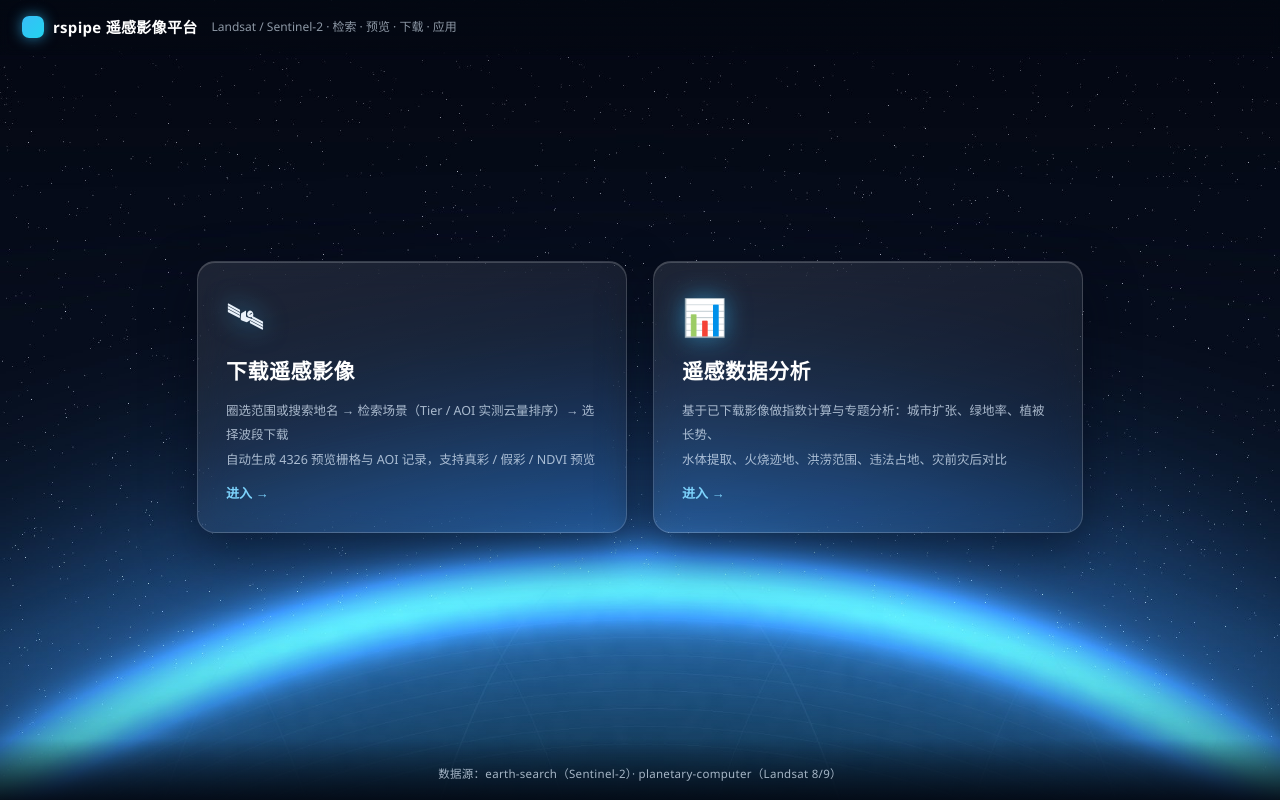
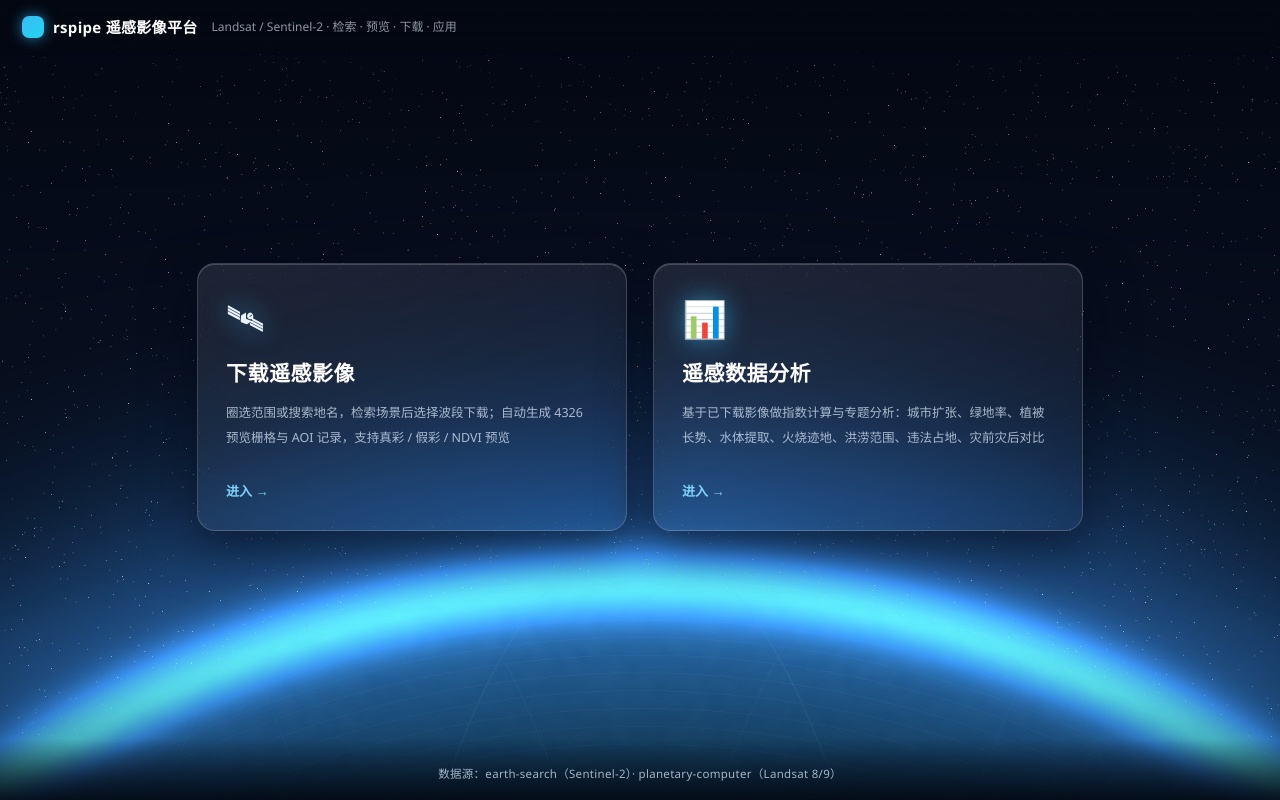
Before and after one commit to srmaper/rspipe, a Vue app in the folder web/: page / in a window 1280 px wide. Built offline with nearby package versions, Linux system fonts and the light colour scheme.

Commit message:
fix: 首页说明文字去掉硬换行，避免中间截断

```diff
--- a/web/src/components/HomePage.vue
+++ b/web/src/components/HomePage.vue
@@ -9,16 +9,14 @@
       <section class="card big" @click="$emit('go', 'download')">
         <div class="ico">🛰</div>
         <h2>下载遥感影像</h2>
-        <p>圈选范围或搜索地名 → 检索场景（Tier / AOI 实测云量排序）→ 选择波段下载<br>
-           自动生成 4326 预览栅格与 AOI 记录，支持真彩 / 假彩 / NDVI 预览</p>
+        <p>圈选范围或搜索地名，检索场景后选择波段下载；自动生成 4326 预览栅格与 AOI 记录，支持真彩 / 假彩 / NDVI 预览</p>
         <span class="go">进入 →</span>
       </section>
 
       <section class="card big" @click="$emit('go', 'analysis')">
         <div class="ico">📊</div>
         <h2>遥感数据分析</h2>
-        <p>基于已下载影像做指数计算与专题分析：城市扩张、绿地率、植被长势、<br>
-           水体提取、火烧迹地、洪涝范围、违法占地、灾前灾后对比</p>
+        <p>基于已下载影像做指数计算与专题分析：城市扩张、绿地率、植被长势、水体提取、火烧迹地、洪涝范围、违法占地、灾前灾后对比</p>
         <span class="go">进入 →</span>
       </section>
     </main>
```
Also changed, not shown: 6 other files (tests, documents, lock files or other folders).
